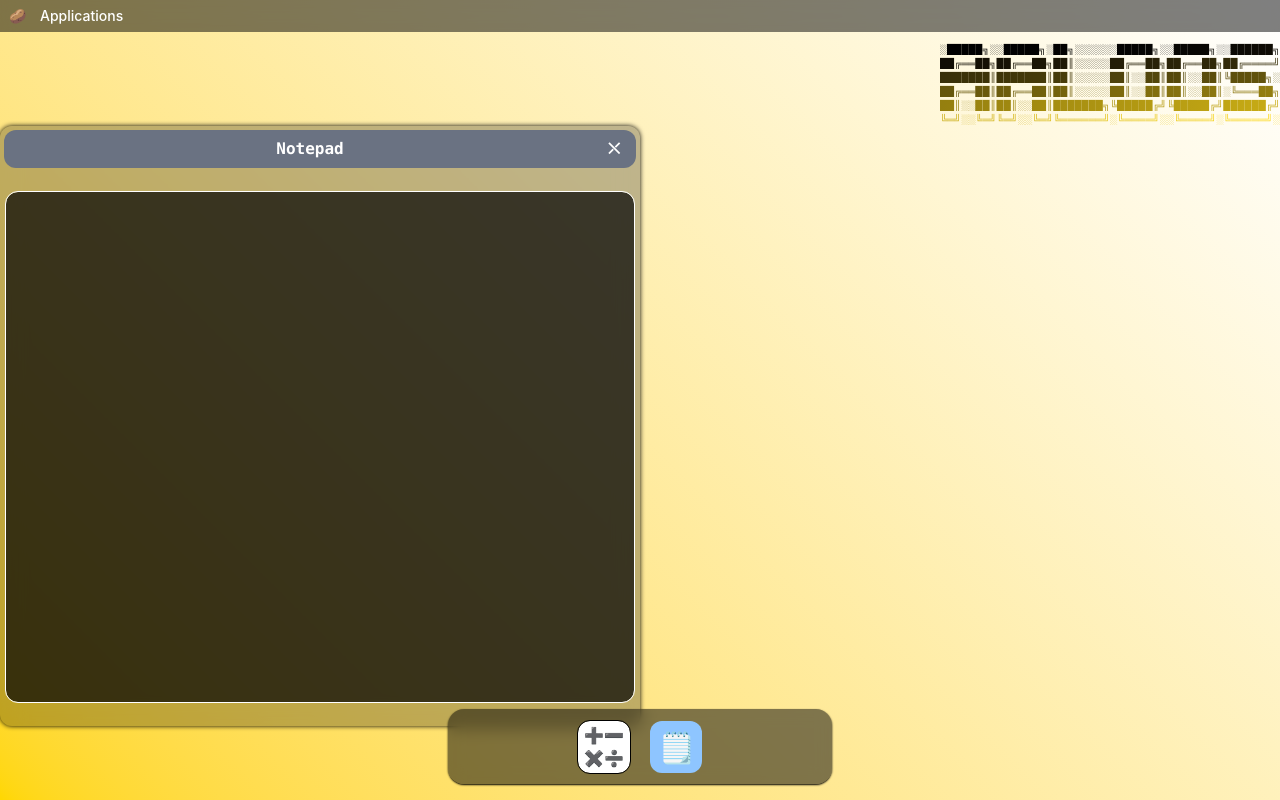
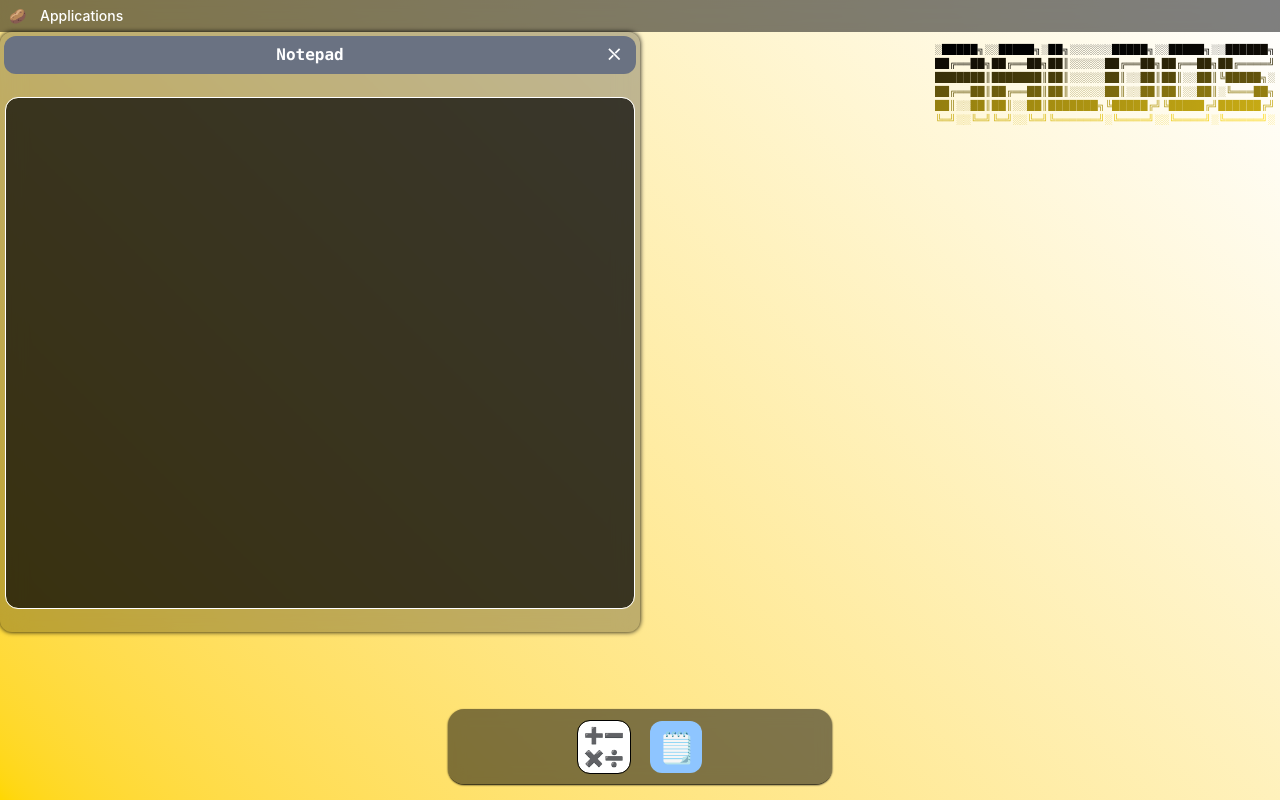
Before and after one commit to PiyushVarman/sandbox, a React (Vite) app: page / in a window 1280 px wide. Both pictures are taken after a click on the element "🗒️". Built offline with nearby package versions, Linux system fonts and the light colour scheme.

Commit message:
update: Frontend changes to Menubar and Notepad

```diff
--- a/index.html
+++ b/index.html
@@ -2,9 +2,9 @@
 <html lang="en">
   <head>
     <meta charset="UTF-8" />
-    <link rel="icon" type="image/svg+xml" href="/favicon.svg" />
+    <link rel="icon" type="text" href="/favicon.svg" />
     <meta name="viewport" content="width=device-width, initial-scale=1.0" />
-    <title>sandbox</title>
+    <title>AaloOS</title>
   </head>
   <body>
     <div id="root"></div>
--- a/src/App.jsx
+++ b/src/App.jsx
@@ -23,9 +23,9 @@ function App() {
   const [notepadOpen, setNotepadOpen] = useState(false);
 
   return (
-    <>
-    <Menubar className="z-50 rounded-none bg-black/50 backdrop-blur text-white border-none">
-    <MenubarMenu className="bg-black/50">
+    <div>
+    <Menubar className="flex flex-row items-center justify-start  z-50 rounded-none bg-black/50 hover:bg-black/60 duration-200 backdrop-blur text-white border-none">
+    <MenubarMenu>
       <MenubarTrigger>🥔</MenubarTrigger>
       <MenubarContent className="mx-1 backdrop-blur-xl bg-black/50 text-white">
         <MenubarGroup>
@@ -43,17 +43,14 @@ function App() {
           <MenubarItem onClick={() => setNotepadOpen(true)}>
             NotePad
           </MenubarItem>
-        </MenubarGroup>
-        <MenubarSeparator />
-        <MenubarGroup>
-          <MenubarItem>Share</MenubarItem>
-          <MenubarItem>Print</MenubarItem>
+          <MenubarItem onClick={() => window.open("https://github.com/PiyushVarman/sandbox", "_blank","noreferrer")}>
+            GitHub Repo
+          </MenubarItem>
         </MenubarGroup>
       </MenubarContent>
     </MenubarMenu>
   </Menubar>
-  {/* hover:scale-110 hover:mr-20 hover:drop-shadow-xs hover:drop-shadow-amber-300 duration-100 cursor-none */}
-    <div style={{textAlign:"right", marginTop:"10px", fontSize:"10px"}} className="">
+    <div style={{marginTop:"10px", fontSize:"10px", width:"350px", float:"right"}} className="hover:scale-110 hover:mr-4 hover:drop-shadow-xs hover:drop-shadow-amber-300 duration-100 cursor-none">
       <span className="select-none bg-linear-to-r from-black to-[#ffd700]/90 text-transparent bg-clip-text ">
       ░█████╗░░█████╗░██╗░░░░░░█████╗░░█████╗░░██████╗<br/>
       ██╔══██╗██╔══██╗██║░░░░░██╔══██╗██╔══██╗██╔════╝<br/>
@@ -65,16 +62,18 @@ function App() {
     </div>
     <AnimatePresence>
       {calcOpen && <Calculator setActivate={ setCalcOpen }/>}
+    </AnimatePresence>
+    <AnimatePresence>
       {notepadOpen && <Notepad setActivate={ setNotepadOpen }/>}
+    </AnimatePresence>
 
-    </AnimatePresence>
     <AnimatePresence>
     {dockShow && <motion.div initial={{opacity:0.5, scale:0.9}} animate={{opacity: 1, scale:1}} exit={{scale:0.25, opacity:0}} transition={{duration: 0.1}} className='flex flex-row items-center justify-center gap-x-5  absolute bottom-4 left-[35%] w-[30vw] h-[75px] rounded-2xl shadow-xs *:hover:shadow-md *:hover:shadow-black shadow-black bg-black/50 hover:bg-black/60 duration-200 backdrop-blur-sm select-none *:flex *:items-center *:justify-center *:hover:scale-110 *:rounded-xl *:w-13 *:h-13 *:active:shadow-none *:active:scale-100'>
         <motion.div initial={{opacity:0.5, scale:0.8}} animate={{opacity: 1, scale:1}} className='outline text-s align-middle bg-white duration-200 p-0 cursor-pointer' onClick={() => (calcOpen == false ? setCalcOpen(true) : setCalcOpen(false))}>➕➖<br/>✖️➗</motion.div>
         <motion.div initial={{opacity:0.5, scale:0.8}} animate={{opacity: 1, scale:1}} className='text-3xl align-middle bg-blue-300 duration-200 p-0 cursor-pointer' onClick={() => (notepadOpen == false ? setNotepadOpen(true) : setNotepadOpen(false))}>🗒️</motion.div>
     </motion.div> }
     </AnimatePresence>
-    </>
+    </div>
   )
 }
 
--- a/src/components/ui/menubar.jsx
+++ b/src/components/ui/menubar.jsx
@@ -17,9 +17,12 @@ function Menubar({
 }
 
 function MenubarMenu({
+  className,
   ...props
 }) {
-  return <MenubarPrimitive.Menu data-slot="menubar-menu" {...props} />;
+  return <MenubarPrimitive.Menu
+    data-slot="menubar-menu"
+    className={cn("overflow-hidden ", className)} {...props} />;
 }
 
 function MenubarGroup({
@@ -48,7 +51,7 @@ function MenubarTrigger({
     <MenubarPrimitive.Trigger
       data-slot="menubar-trigger"
       className={cn(
-        "flex items-center rounded-sm px-1.5 py-[2px] text-sm font-medium outline-hidden select-none hover:bg-muted aria-expanded:bg-muted",
+        "flex items-center rounded-none px-1.5 py-1.5 duration-100 hover:bg-black/50  text-sm font-medium outline-hidden select-none aria-expanded:bg-muted",
         className
       )}
       {...props} />
@@ -90,7 +93,7 @@ function MenubarItem({
       data-inset={inset}
       data-variant={variant}
       className={cn(
-        "hover:bg-black/50 active:animate-flicker group/menubar-item relative flex cursor-default items-center gap-1.5 rounded-md px-1.5 py-1 text-sm outline-hidden select-none focus:bg-accent focus:text-accent-foreground not-data-[variant=destructive]:focus:**:text-accent-foreground data-inset:pl-7 data-[variant=destructive]:text-destructive data-[variant=destructive]:focus:bg-destructive/10 data-[variant=destructive]:focus:text-destructive dark:data-[variant=destructive]:focus:bg-destructive/20 data-disabled:pointer-events-none data-disabled:opacity-50 [&_svg]:pointer-events-none [&_svg]:shrink-0 [&_svg:not([class*='size-'])]:size-4 data-[variant=destructive]:*:[svg]:text-destructive!",
+        "hover:bg-black/40 active:animate-flicker group/menubar-item relative flex cursor-default items-center gap-1.5 rounded-md px-1.5 py-1 text-sm outline-hidden select-none focus:bg-accent focus:text-accent-foreground not-data-[variant=destructive]:focus:**:text-accent-foreground data-inset:pl-7 data-[variant=destructive]:text-destructive data-[variant=destructive]:focus:bg-destructive/10 data-[variant=destructive]:focus:text-destructive dark:data-[variant=destructive]:focus:bg-destructive/20 data-disabled:pointer-events-none data-disabled:opacity-50 [&_svg]:pointer-events-none [&_svg]:shrink-0 [&_svg:not([class*='size-'])]:size-4 data-[variant=destructive]:*:[svg]:text-destructive!",
         className
       )}
       {...props} />
--- a/src/index.css
+++ b/src/index.css
@@ -12,7 +12,7 @@ body {
 
 #root {
   max-width: 100%;
-  margin: 0 auto ;
+  margin: 0 ;
   text-align: center;
   min-height: 100svh;
   display: flex;
--- a/src/notepad.jsx
+++ b/src/notepad.jsx
@@ -4,8 +4,8 @@ import "./notepad.css";
 function Notepad({ setActivate })
 {
     return(
-        <motion.div drag dragMomentum={false} initial={{scale:0.75}} animate={{scale:1}} exit={{ scale: 0.25, opacity:0 }} whileDrag={{boxShadow: "0px 0px 10px"}} className="window z-0 active:z-1">
-            <div className="font-bold text-center font-['consolas'] bg-gray-500 text-white m-1 p-2">
+        <motion.div drag dragMomentum={false} initial={{scale:0.75}} animate={{scale:1}} exit={{ scale: 0.25, opacity:0 }} whileDrag={{boxShadow: "0px 0px 10px"}} className="window z-0 active:z-1 overflow-auto ">
+            <div className="font-bold text-center font-['consolas'] bg-gray-500 text-white m-1  p-2">
                 Notepad
                 <button onClick={()=>setActivate(false)} className="float-right mr-2 hover:text-red-600 duration-200">⛌</button>
             </div>
```
